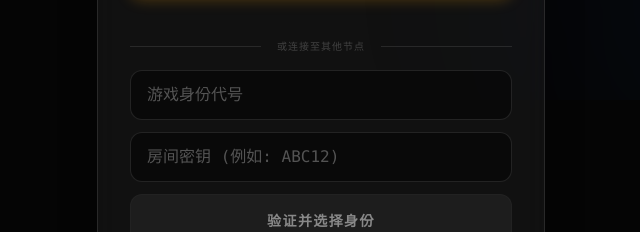
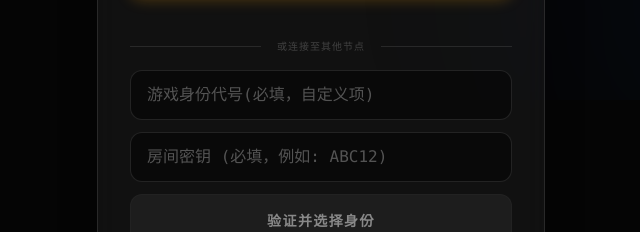
Before and after one commit to 424635328/BK, a Next.js app: page / in a window 1280 px wide. Shown: the part 700-932 px from the top of the page, without its empty margins (319-959 px from the left). Built offline with nearby package versions, Linux system fonts and the light colour scheme.

Commit message:
2026/04/24 22:56:18.79

```diff
--- a/app/page.tsx
+++ b/app/page.tsx
@@ -171,14 +171,14 @@ export default function Home() {
               <div className="space-y-3">
                 <input
                   type="text"
-                  placeholder="游戏身份代号"
+                  placeholder="游戏身份代号(必填，自定义项)"
                   value={name}
                   onChange={(e) => setName(e.target.value)}
                   className="w-full px-4 py-3 bg-black/40 border border-white/10 rounded-xl focus:border-amber-500 focus:ring-1 focus:ring-amber-500 outline-none transition-all placeholder:text-white/30 font-mono text-amber-500 text-sm sm:text-base"
                 />
                 <input
                   type="text"
-                  placeholder="房间密钥 (例如: ABC12)"
+                  placeholder="房间密钥 (必填，例如: ABC12)"
                   value={joinCode}
                   onChange={(e) => setJoinCode(e.target.value)}
                   className="w-full px-4 py-3 bg-black/40 border border-white/10 rounded-xl focus:border-amber-500 focus:ring-1 focus:ring-amber-500 outline-none transition-all uppercase placeholder:text-white/30 font-mono text-amber-500 text-sm sm:text-base"
```
